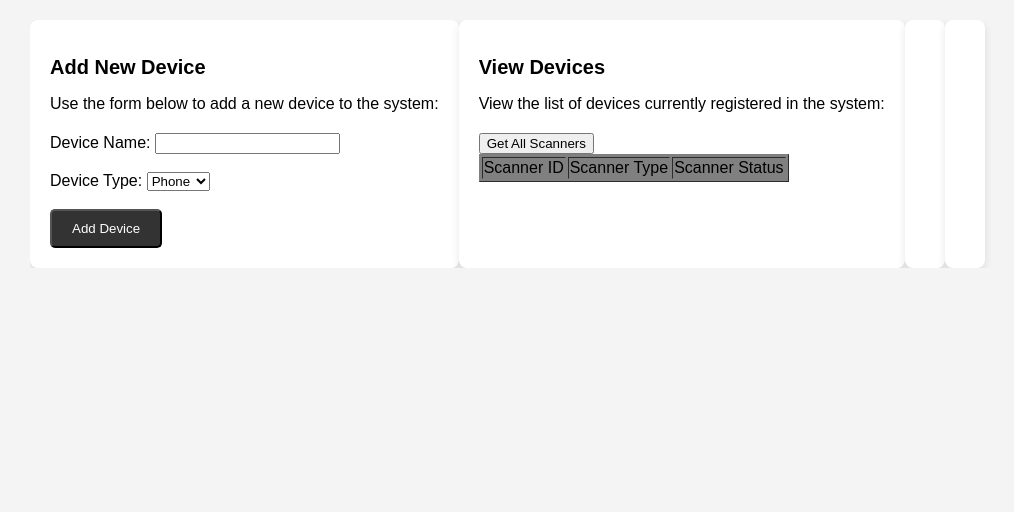
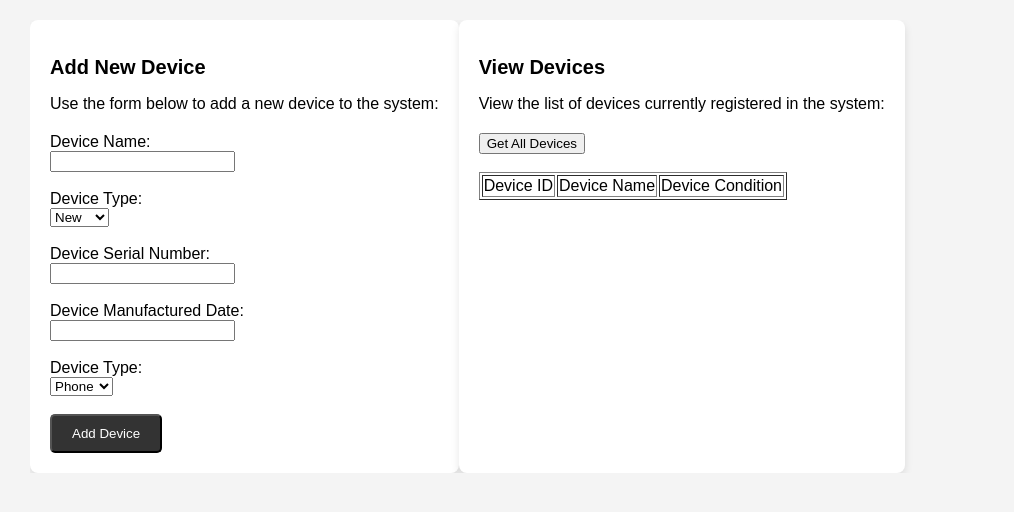
Before and after one commit to nishshanka123/B9IS123_2324_TMD2_20024471_Nishshanka, a Flask app: page /manage-devices in a window 1280 px wide. Shown: the part 138-650 px from the top of the page, without its empty margins (98-1112 px from the left). Run offline with Flask 3, Linux system fonts and the light colour scheme; parts of the project's set-up code (start-up, migrations or seed data) failed here and were passed over.

Commit message:
Device add functionality

```diff
--- a/flaskr/__init__.py
+++ b/flaskr/__init__.py
@@ -1,5 +1,6 @@
 from flask import Flask, render_template, g, jsonify
 from . import db
+from flask import request
 import secrets
 import json
 import string
@@ -53,8 +54,8 @@ def create_app():
         Results=[]
         for row in student_data: #Format the Output Results and add to return string
             Result={}
-            Result['Type']=row[1].replace('\n',' ')
-            Result['Status']=row[2]
+            Result['Name']=row[1].replace('\n',' ')
+            Result['Condition']=row[2]
             Result['ID']=row[0]
             Results.append(Result)
         response={'Results':Results, 'count':len(Results)}
@@ -68,11 +69,69 @@ def create_app():
     def fetch_scanner_data():
         db = get_db()
         cursor = db.cursor()
-        cursor.execute("SELECT * FROM Scanners")
+        cursor.execute("SELECT * FROM Device")
         data = cursor.fetchall()
         cursor.close()
 
         return data
+
+    @app.route("/add", methods=['GET', 'POST']) #Add Student
+    def add_student():
+
+        try:
+            if request.method == 'POST':
+                device_name = request.form['device_name']
+                device_condition = request.form['device_condition']
+                device_serial = request.form['device_serial']
+                device_MD = request.form['device_MD']
+                device_type = request.form['device_type']
+                print(device_name,device_condition)
+
+                db = get_db()
+                cursor = db.cursor()
+                cursor.execute("INSERT INTO Device (device_name, device_condition, device_serial_no, device_manufactured_date, device_type) VALUES (%s, %s, %s, %s, %s)",(device_name, device_condition, device_serial, device_MD, device_type))
+                cursor.close()
+                return jsonify({"message": "Add scanner details successfully"}), 200
+            else:
+                return render_template('add.html')
+        except Exception as e:
+            return jsonify({"error": "Failed to ad device", "details": str(e)}), 500
+
+
+    @app.route('/api/update', methods=['POST'])
+    def update_student():
+
+        try:
+            if request.method == 'POST':
+                student_id = request.form['studentId']
+                first_name = request.form['name']
+                email = request.form['email']
+                print(first_name,email,student_id)
+
+                db = get_db()
+                cursor = db.cursor()
+                cursor.execute("UPDATE Scanners SET student_name = %s, student_email= %s WHERE student_id = %s",(first_name, email, student_id))
+                cursor.close()
+                return jsonify({"message": "Update scanner details successfully"}), 200
+            else:
+                return render_template('add.html')
+        except Exception as e:
+            return jsonify({"error": "Failed to update scanner details", "details": str(e)}), 500
+
+        student_data = fetch_student_data()
+        return  render_template('index.html', students = student_data)
+
+    @app.route('/delete-student/<int:student_id>', methods=['DELETE'])
+    def delete_student(scanner_id):
+        try:
+            db = get_db()
+            cursor = db.cursor()
+            cursor.execute("DELETE FROM Scanners WHERE scanner_id = %s", (scanner_id,))
+            cursor.close()  # Close the cursor after use
+            return jsonify({"message": "Scanner deleted successfully"}), 200
+        except Exception as e:
+            return jsonify({"error": "Failed to delete scanner record", "details": str(e)}), 500
+
 
     '''@app.route('/insert', methods=['POST'])
     def insert():
--- a/flaskr/static/main.js
+++ b/flaskr/static/main.js
@@ -1,7 +1,7 @@
 
-function  GetAllScanners(){
-    let table=document.getElementById("tab1");
-    let rows=table.getElementsByTagName('tr');
+function GetAllDevices() {
+    let table = document.getElementById("tab1");
+    let rows = table.getElementsByTagName('tr');
 
     fetch('/api/data')
         .then(response => response.json())
@@ -11,8 +11,13 @@ function  GetAllScanners(){
                 let newRow = rows[0].cloneNode(true);
                 let divs = newRow.getElementsByTagName('td');
                 divs[0].innerHTML = x['ID'];
-          divs[1].innerHTML = x['Type'];
-          divs[2].innerHTML = x['Status'];
+                divs[1].innerHTML = x['Name'];
+                divs[2].innerHTML = x['Condition'];
+
+                // Assign CSS classes to each column
+                divs[0].classList.add('id-column');
+                divs[1].classList.add('type-column');
+                divs[2].classList.add('status-column');
 
                 // Create and append edit and delete buttons to the row
                 let editButton = document.createElement('button');
@@ -24,6 +29,7 @@ function  GetAllScanners(){
                 deleteButton.addEventListener('click', () => deleteStudent(x['ID']));
 
                 let actionCell = document.createElement('td');
+                actionCell.classList.add('action-cell');
                 actionCell.appendChild(editButton);
                 actionCell.appendChild(deleteButton);
 
--- a/flaskr/static/style-sub.css
+++ b/flaskr/static/style-sub.css
@@ -59,3 +59,48 @@ nav ul li a {
     text-decoration: none;
     border-radius: 5px;
 }
+
+/* Popup container */
+.popup {
+    display: none;
+    position: fixed;
+    left: 50%;
+    top: 50%;
+    transform: translate(-50%, -50%);
+    background-color: white;
+    border: 1px solid #ccc;
+    padding: 20px;
+    z-index: 1000;
+}
+/* Overlay behind the popup */
+.overlay {
+    display: none;
+    position: fixed;
+    top: 0;
+    left: 0;
+    width: 100%;
+    height: 100%;
+    background-color: rgba(0, 0, 0, 0.5);
+    z-index: 999;
+}
+
+.id-column {
+    width: 150px; /* Set width for ID column */
+}
+
+.type-column {
+    width: 200px; /* Set width for Type column */
+}
+
+.status-column {
+    width: 200px; /* Set width for Status column */
+}
+
+.action-cell {
+    width: 200px; /* Set width for action cell */
+}
+
+.action-cell button {
+    margin-right: 10px; /* Add margin between buttons */
+    margin-left: 10px;
+}
--- a/flaskr/templates/base-sub.html
+++ b/flaskr/templates/base-sub.html
@@ -35,12 +35,12 @@
         <div class="card">
             {% block page_content_2 %}{% endblock %}
         </div>
-        <div class="card">
+        <!-- <div class="card">
             {% block page_content_3 %}{% endblock %}
         </div>
         <div class="card">
             {% block page_content_4 %}{% endblock %}
-        </div>
+        </div> -->
     </div>
 </body>
 </html>
--- a/flaskr/templates/base.html
+++ b/flaskr/templates/base.html
@@ -9,7 +9,7 @@
     <!--link rel="stylesheet" href="../static/style.css"-->
     <script src="{{ url_for('static', filename='main.js') }}"></script>
 </head>
-<body onload = GetAllScanners()>
+<body>
     <header>
         <h1>Device Inventory Management System</h1>
     </header>
--- a/flaskr/templates/manage-devices.html
+++ b/flaskr/templates/manage-devices.html
@@ -9,10 +9,20 @@
     <div class="sub-card1">
         <h2>Add New Device</h2>
         <p>Use the form below to add a new device to the system:</p>
-        <form>
-            <label for="device_name">Device Name:</label>
+        <form id="deviceForm" action="/add" method="POST">
+            <label for="device_name">Device Name:</label><br>
             <input type="text" id="device_name" name="device_name" required><br><br>
-            <label for="device_type">Device Type:</label>
+            <label for="device_condition">Device Type:</label><br>
+            <select id="device_condition" name="device_condition" required>
+                <option value="new">New</option>
+                <option value="used">Used</option>
+                <option value="faulty">Faulty</option>
+            </select><br><br>
+            <label for="device_serial">Device Serial Number:</label><br>
+            <input type="text" id="device_serial" name="device_serial" required><br><br>
+            <label for="device_MD">Device Manufactured Date:</label><br>
+            <input type="text" id="device_MD" name="device_MD" required><br><br>
+            <label for="device_type">Device Type:</label><br>
             <select id="device_type" name="device_type" required>
                 <option value="phone">Phone</option>
                 <option value="laptop">Laptop</option>
@@ -29,10 +39,9 @@
         <h2>View Devices</h2>
         <p>View the list of devices currently registered in the system:</p>
         <div class="overlay" id="overlay"></div>
-        <button onClick="GetAllScanners()">Get All Scanners</button>
-        <br/>
-        <table id='tab1' bgcolor='gray' border="1">
-            <tr><td>Scanner ID</td><td>Scanner Type</td><td>Scanner Status</td></tr>
+        <button onClick="GetAllDevices()">Get All Devices</button><br><br>
+        <table id='tab1' bgcolor='white' border="1">
+            <tr><td>Device ID</td><td>Device Name</td><td>Device Condition</td></tr>
         </table>
     </div>
 {% endblock %}
```
Also changed, not shown: flaskr/static/style.css (+0 -24 lines). Lines whose indentation alone changed are shown as unchanged.
